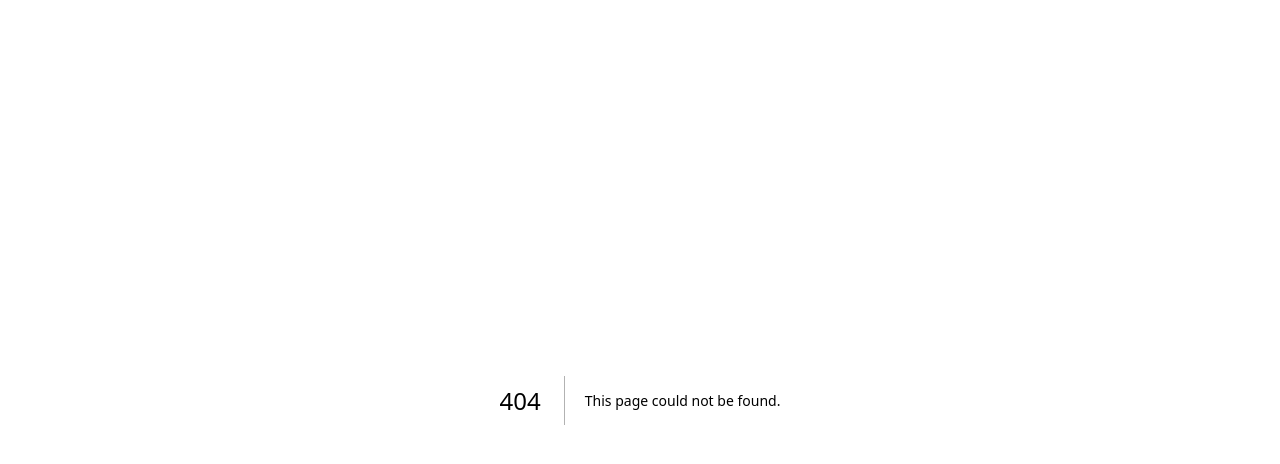
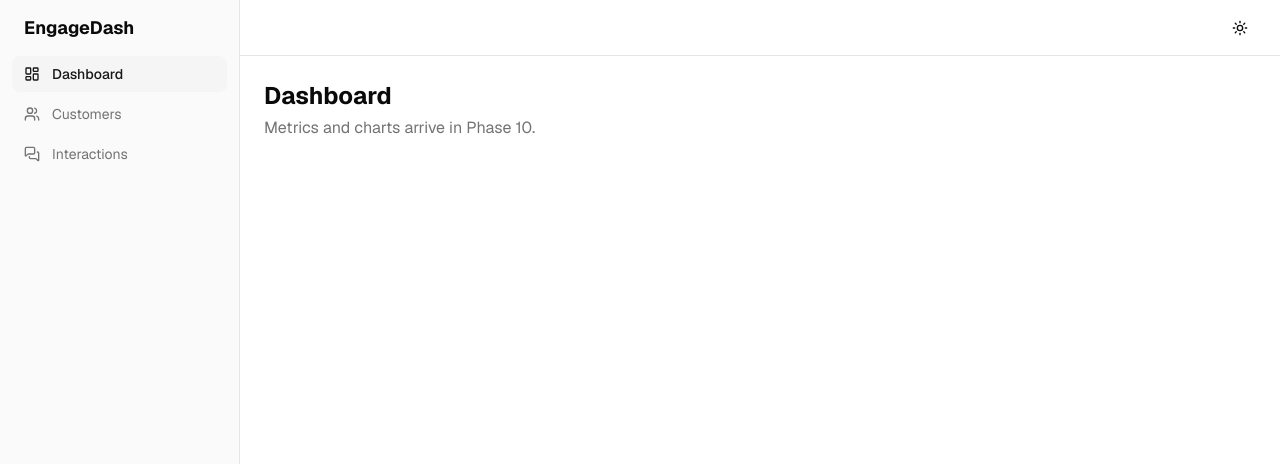
Before and after one commit to YugmaGandhi/EngageDash, a Next.js app in the folder frontend/: page /dashboard in a window 1280 px wide. Before the commit this address had no page. Shown: the top 464 px of the page. Built offline with nearby package versions, Linux system fonts and the light colour scheme.

Commit message:
feat(frontend): add app layout, navigation, and theming

```diff
--- a/frontend/package.json
+++ b/frontend/package.json
@@ -20,7 +20,7 @@
     "clsx": "^2.1.1",
     "lucide-react": "^1.21.0",
     "next": "16.2.9",
-    "next-themes": "^0.4.6",
+    "next-themes": "^0.4.4",
     "postcss": "^8.5.15",
     "react": "19.2.4",
     "react-dom": "19.2.4",
--- /dev/null
+++ b/frontend/src/app/(app)/dashboard/page.tsx
@@ -0,0 +1,9 @@
+// Placeholder so we can see the app shell. The real dashboard is built in Phase 10.
+export default function DashboardPage() {
+  return (
+    <div>
+      <h1 className="text-2xl font-bold">Dashboard</h1>
+      <p className="text-muted-foreground mt-1">Metrics and charts arrive in Phase 10.</p>
+    </div>
+  );
+}
--- /dev/null
+++ b/frontend/src/app/(app)/layout.tsx
@@ -0,0 +1,7 @@
+import { AppShell } from "@/components/layout/AppShell";
+
+// Wraps all the main app pages (dashboard, customers, interactions) with the
+// sidebar + topbar shell. Route protection is added in the next stage.
+export default function AppLayout({ children }: { children: React.ReactNode }) {
+  return <AppShell>{children}</AppShell>;
+}
--- a/frontend/src/app/layout.tsx
+++ b/frontend/src/app/layout.tsx
@@ -1,6 +1,8 @@
 import type { Metadata } from "next";
 import { Geist, Geist_Mono } from "next/font/google";
 import "./globals.css";
+import { ThemeProvider } from "@/components/theme/ThemeProvider";
+import { Toaster } from "@/components/ui/sonner";
 import { StoreProvider } from "@/store/StoreProvider";
 
 const geistSans = Geist({
@@ -24,9 +26,18 @@ export default function RootLayout({
   children: React.ReactNode;
 }>) {
   return (
-    <html lang="en" className={`${geistSans.variable} ${geistMono.variable}`}>
+    // suppressHydrationWarning is needed because next-themes sets the theme
+    // class on <html> before React hydrates.
+    <html
+      lang="en"
+      className={`${geistSans.variable} ${geistMono.variable}`}
+      suppressHydrationWarning
+    >
       <body>
-        <StoreProvider>{children}</StoreProvider>
+        <ThemeProvider attribute="class" defaultTheme="system" enableSystem>
+          <StoreProvider>{children}</StoreProvider>
+          <Toaster />
+        </ThemeProvider>
       </body>
     </html>
   );
--- /dev/null
+++ b/frontend/src/components/common/ErrorState.tsx
@@ -0,0 +1,7 @@
+export function ErrorState({ message = "Something went wrong." }: { message?: string }) {
+  return (
+    <div className="border-destructive/30 bg-destructive/10 text-destructive rounded-md border p-4 text-sm">
+      {message}
+    </div>
+  );
+}
--- /dev/null
+++ b/frontend/src/components/common/Loading.tsx
@@ -0,0 +1,10 @@
+import { Loader2 } from "lucide-react";
+
+export function Loading({ label = "Loading..." }: { label?: string }) {
+  return (
+    <div className="text-muted-foreground flex items-center justify-center gap-2 py-10">
+      <Loader2 className="h-5 w-5 animate-spin" />
+      <span>{label}</span>
+    </div>
+  );
+}
--- /dev/null
+++ b/frontend/src/components/layout/AppShell.tsx
@@ -0,0 +1,15 @@
+import { Sidebar } from "./Sidebar";
+import { Topbar } from "./Topbar";
+
+// The overall app frame: sidebar on the left, topbar across the top, content below.
+export function AppShell({ children }: { children: React.ReactNode }) {
+  return (
+    <div className="flex min-h-screen">
+      <Sidebar />
+      <div className="flex flex-1 flex-col">
+        <Topbar />
+        <main className="flex-1 p-4 md:p-6">{children}</main>
+      </div>
+    </div>
+  );
+}
--- /dev/null
+++ b/frontend/src/components/layout/Sidebar.tsx
@@ -0,0 +1,43 @@
+"use client";
+
+import { LayoutDashboard, MessagesSquare, Users } from "lucide-react";
+import Link from "next/link";
+import { usePathname } from "next/navigation";
+
+import { cn } from "@/lib/utils";
+
+const navItems = [
+  { href: "/dashboard", label: "Dashboard", icon: LayoutDashboard },
+  { href: "/customers", label: "Customers", icon: Users },
+  { href: "/interactions", label: "Interactions", icon: MessagesSquare },
+];
+
+export function Sidebar() {
+  const pathname = usePathname();
+
+  return (
+    <aside className="bg-sidebar hidden w-60 shrink-0 border-r md:block">
+      <div className="flex h-14 items-center px-6 text-lg font-bold">EngageDash</div>
+      <nav className="space-y-1 px-3">
+        {navItems.map(({ href, label, icon: Icon }) => {
+          const active = pathname.startsWith(href);
+          return (
+            <Link
+              key={href}
+              href={href}
+              className={cn(
+                "flex items-center gap-3 rounded-md px-3 py-2 text-sm transition-colors",
+                active
+                  ? "bg-accent text-accent-foreground font-medium"
+                  : "text-muted-foreground hover:bg-accent hover:text-accent-foreground",
+              )}
+            >
+              <Icon className="h-4 w-4" />
+              {label}
+            </Link>
+          );
+        })}
+      </nav>
+    </aside>
+  );
+}
--- /dev/null
+++ b/frontend/src/components/layout/Topbar.tsx
@@ -0,0 +1,15 @@
+"use client";
+
+import { ThemeToggle } from "@/components/theme/ThemeToggle";
+
+export function Topbar() {
+  return (
+    <header className="flex h-14 items-center justify-between border-b px-4 md:px-6">
+      {/* App name shows on small screens where the sidebar is hidden. */}
+      <div className="font-semibold md:hidden">EngageDash</div>
+      <div className="ml-auto flex items-center gap-2">
+        <ThemeToggle />
+      </div>
+    </header>
+  );
+}
--- /dev/null
+++ b/frontend/src/components/theme/ThemeProvider.tsx
@@ -0,0 +1,11 @@
+"use client";
+
+import { ThemeProvider as NextThemesProvider } from "next-themes";
+
+// Thin wrapper around next-themes so the root layout stays tidy.
+export function ThemeProvider({
+  children,
+  ...props
+}: React.ComponentProps<typeof NextThemesProvider>) {
+  return <NextThemesProvider {...props}>{children}</NextThemesProvider>;
+}
--- /dev/null
+++ b/frontend/src/components/theme/ThemeToggle.tsx
@@ -0,0 +1,23 @@
+"use client";
+
+import { Moon, Sun } from "lucide-react";
+import { useTheme } from "next-themes";
+
+import { Button } from "@/components/ui/button";
+
+export function ThemeToggle() {
+  const { theme, setTheme } = useTheme();
+
+  return (
+    <Button
+      variant="ghost"
+      size="icon"
+      onClick={() => setTheme(theme === "dark" ? "light" : "dark")}
+      aria-label="Toggle theme"
+    >
+      {/* Sun shows in light mode, Moon in dark mode. */}
+      <Sun className="h-5 w-5 dark:hidden" />
+      <Moon className="hidden h-5 w-5 dark:block" />
+    </Button>
+  );
+}
```
Also changed, not shown: 2 other files (tests, documents, lock files or other folders).
